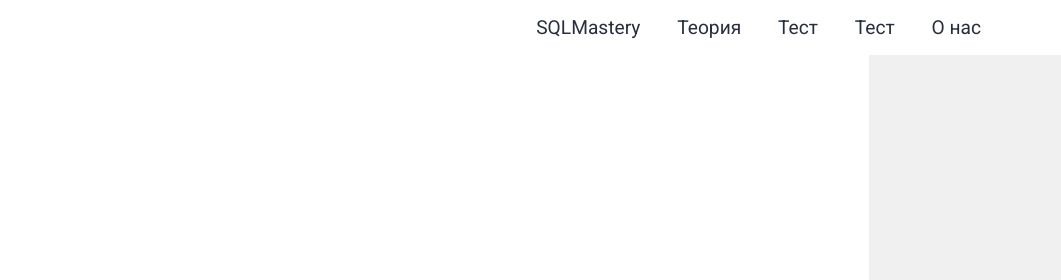
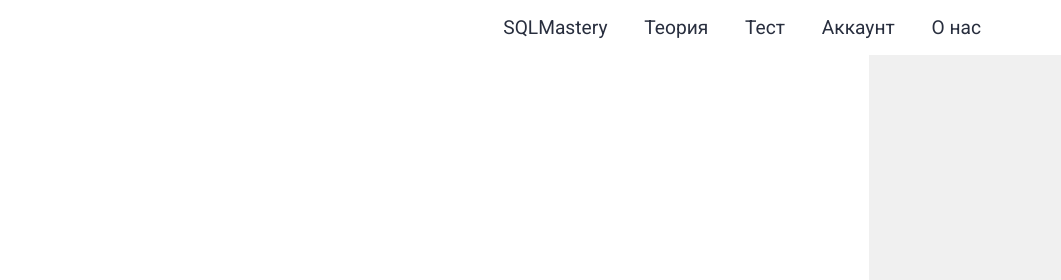
Before and after one commit to cyberpunkoff/frontend-course-work, a plain HTML site: page test.html in a window 1280 px wide. Shown: the top 280 px of the page, 219-1280 px from the left. Drawn offline with Linux system fonts and the light colour scheme.

Commit message:
Change index.html

```diff
--- a/test.html
+++ b/test.html
@@ -21,7 +21,7 @@
                         <li class="menu-item"><a href="/theory.html">Теория</a></li>
                         <li class="menu-item"><a href="/test.html">Тест</a></li>
                         <li class="menu-item">
-                            <a href="/login.html">Тест</a>
+                            <a href="/login.html">Аккаунт</a>
                         </li>
                         <li class="menu-item"><a href="/about.html">О нас</a></li>
                     </ul>
```
Also changed, not shown: index.html (+0 -4 lines).
